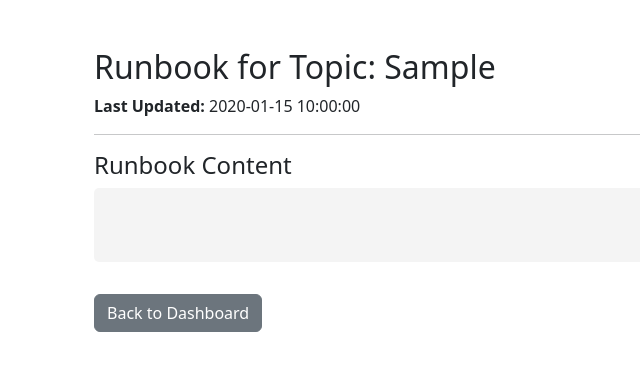
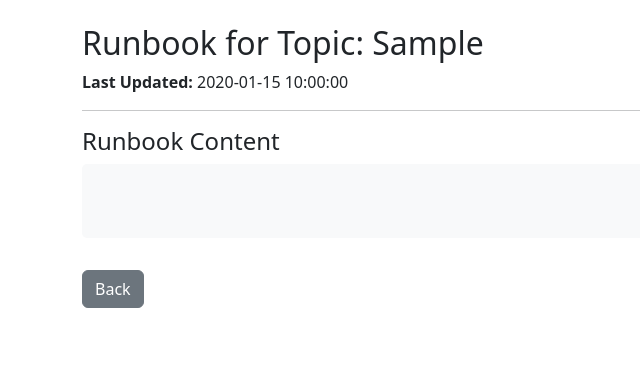
Before and after one commit to twbaty/runbook, a Flask app: page /runbook/1 in a window 1280 px wide. Shown: the top 371 px of the page, without its empty margins (0-640 px from the left). Run offline with Flask 3, Linux system fonts and the light colour scheme; tables that the repository leaves empty hold one stand-in row (values such as "Sample post"); parts of the project's set-up code (start-up, migrations or seed data) failed here and were passed over.

Commit message:
Update runbook_view.html

```diff
--- a/app/templates/runbook_view.html
+++ b/app/templates/runbook_view.html
@@ -1,19 +1,17 @@
 {% extends "base.html" %}
 
 {% block content %}
-<div class="container mt-4">
+  <h2>Runbook for Topic: {{ runbook.topic }}</h2>
 
-  <h2>Runbook for Topic: {{ runbook.topic }}</h2>
   <p><strong>Last Updated:</strong> {{ runbook.last_updated }}</p>
 
   <hr>
 
   <h4>Runbook Content</h4>
-  <pre style="white-space: pre-wrap; font-family: monospace; background: #f4f4f4; padding: 1rem; border-radius: 5px;">
+
+  <pre style="white-space: pre-wrap; background: #f8f9fa; padding: 1rem; border-radius: 5px;">
 {{ runbook.content }}
   </pre>
 
-  <a href="{{ url_for('main.index') }}" class="btn btn-secondary mt-3">Back to Dashboard</a>
-
-</div>
+  <a href="{{ url_for('main.index') }}" class="btn btn-secondary mt-3">Back</a>
 {% endblock %}
```
